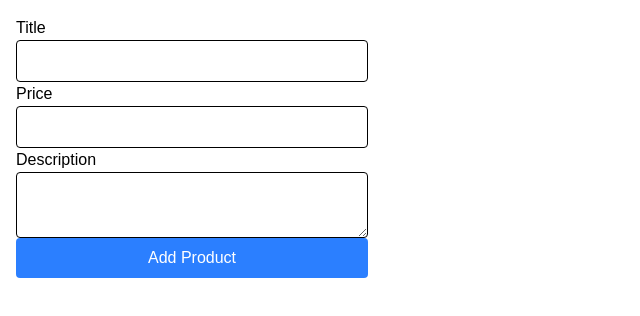
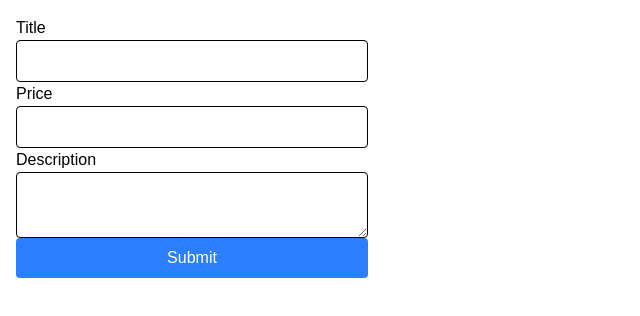
Before and after one commit to GiorgiTch204/data-fetching, a Next.js app: page /products-db-create in a window 1280 px wide. Shown: the top 316 px of the page, without its empty margins (0-640 px from the left). Built offline with nearby package versions, Linux system fonts and the light colour scheme; no server answers; the database is empty.

Commit message:
useFormStatus implementation into pending state

```diff
--- a/src/app/products-db-create/page.tsx
+++ b/src/app/products-db-create/page.tsx
@@ -1,5 +1,6 @@
 import { addProduct } from "../prisma-db";
 import { redirect } from "next/navigation";
+import { Submit } from "@/components/submit";
 
 export default function AddProductPage() {
   async function createProduct(formData: FormData) {
@@ -46,12 +47,7 @@
         ></textarea>
       </label>
 
-      <button
-        type="submit"
-        className="block w-full p-2 text-white bg-blue-500 rounded disabled:bg-gray-400"
-      >
-        Add Product
-      </button>
+      <Submit />
     </form>
   );
 }
--- /dev/null
+++ b/src/components/submit.tsx
@@ -0,0 +1,16 @@
+"use client";
+
+import { useFormStatus } from "react-dom";
+export const Submit = () => {
+  const { pending } = useFormStatus();
+
+  return (
+    <button
+      type="submit"
+      className="block w-full p-2 text-white bg-blue-500 rounded disabled:bg-gray-500"
+      disabled={pending}
+    >
+      Submit
+    </button>
+  );
+};
```
